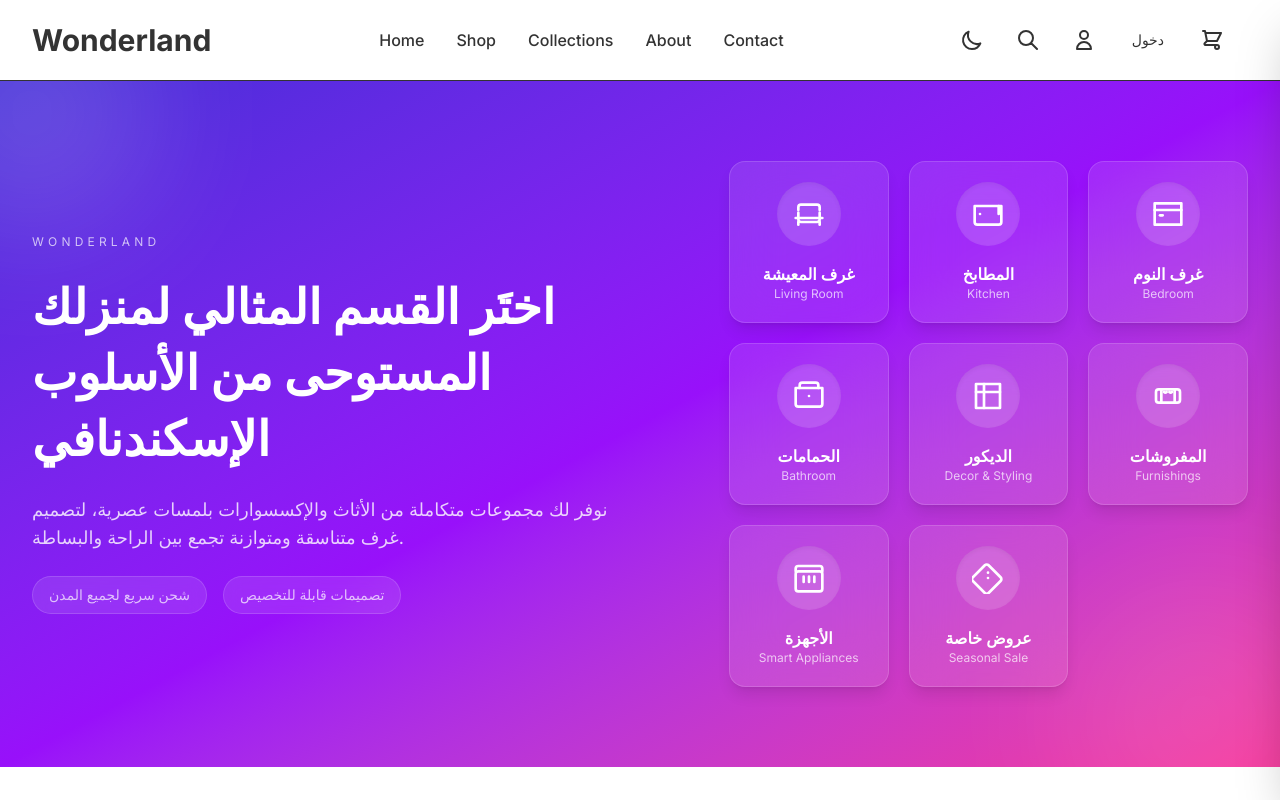
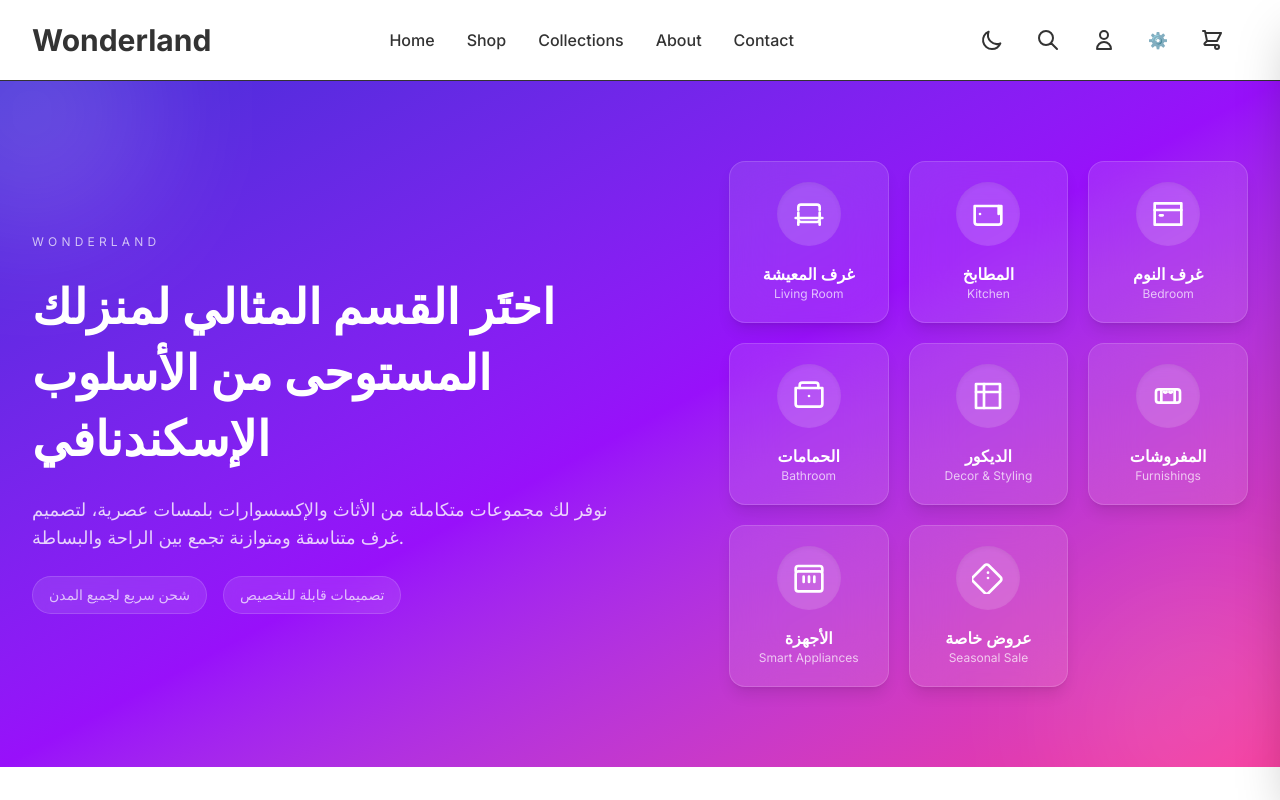
Before and after one commit to ibraheemYG/wonderland, a Next.js app: page / in a window 1280 px wide. Shown: the top 800 px of the page. Built offline with nearby package versions, Linux system fonts and the light colour scheme.

Commit message:
feat: replace login button with admin icon in Header - use hidden sm:block styling

```diff
--- a/src/components/Header.tsx
+++ b/src/components/Header.tsx
@@ -71,7 +71,7 @@ const Header = () => {
               <>
                 <span className="text-sm text-foreground/70 px-2">{user.name}</span>
                 {user.role === 'admin' && (
-                  <Link href="/admin" className="p-2 text-primary hover:text-primary/80 transition-colors" title="Admin Panel">
+                  <Link href="/admin" className="hidden sm:block p-2 text-primary hover:text-primary/80 transition-colors rounded-full hover:bg-secondary" title="Admin Panel">
                     ⚙️
                   </Link>
                 )}
@@ -83,8 +83,8 @@ const Header = () => {
                 </button>
               </>
             ) : (
-              <Link href="/login" className="px-3 py-1 text-sm bg-primary hover:bg-primary/90 text-primary-foreground rounded transition">
-                دخول
+              <Link href="/admin" className="hidden sm:block p-2 text-foreground hover:text-primary transition-colors rounded-full hover:bg-secondary" title="Admin Panel">
+                ⚙️
               </Link>
             )}
 
```
